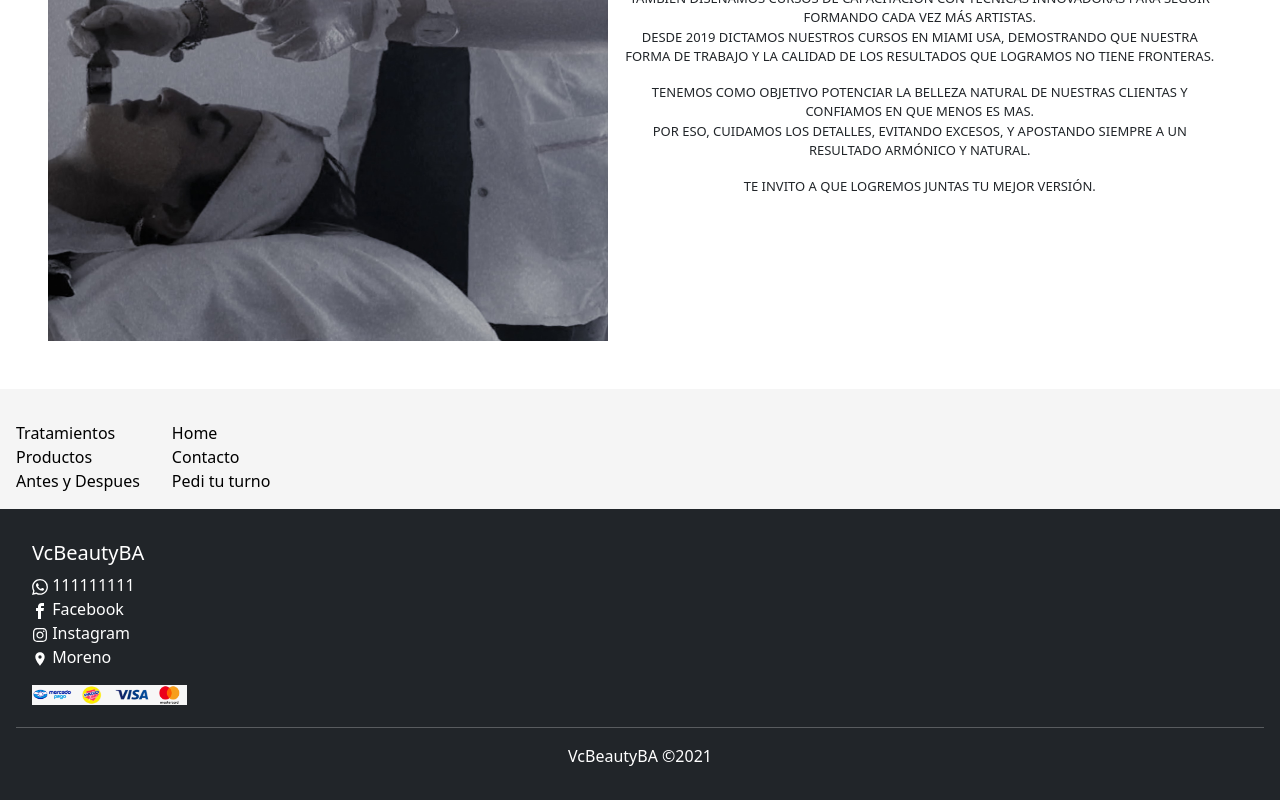
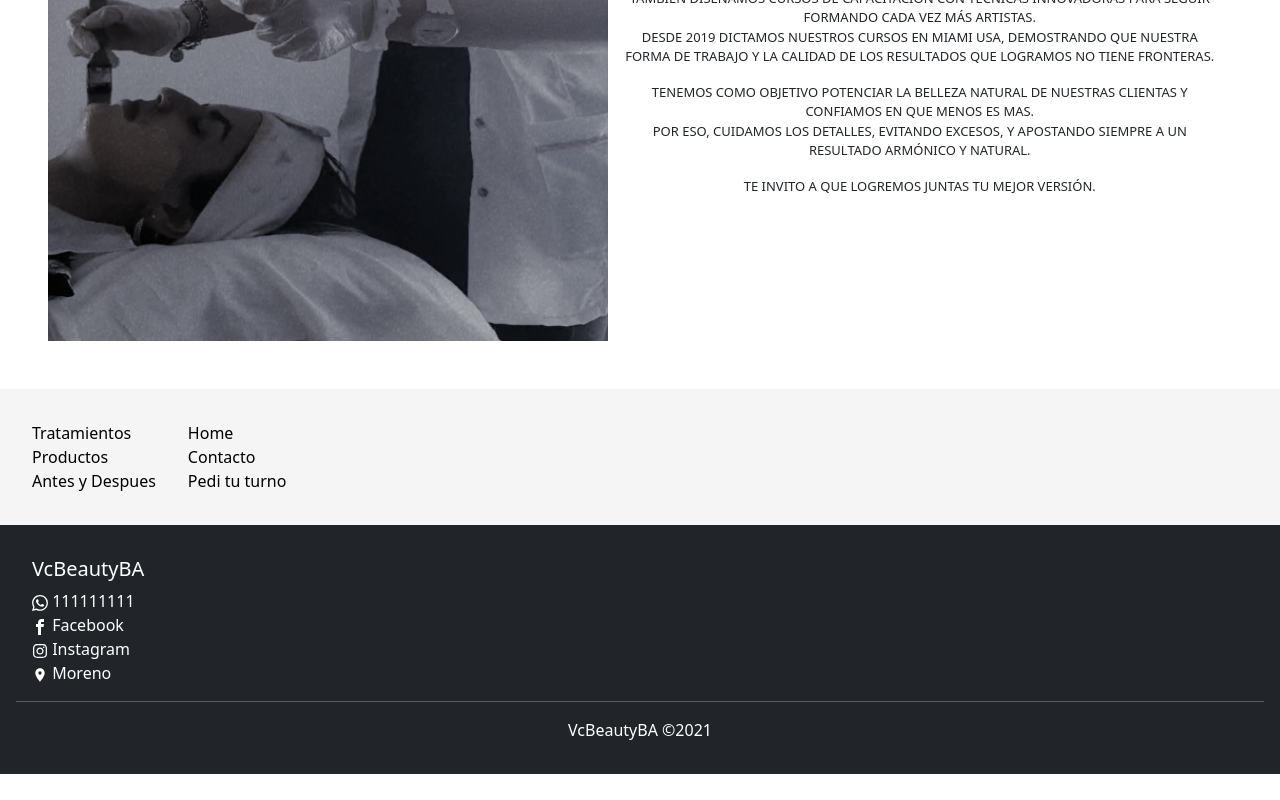
Before and after one commit to DanMartinez01/VcBeautyBA, a Next.js app: page /InfoSection/InfoSection in a window 1280 px wide. Shown: the part 2288-3088 px from the top of the page. After the commit the page ends 3062 px from the top, so only its background shows below. Built offline with nearby package versions, Linux system fonts and the light colour scheme.

Commit message:
Change Footer and InfoSection padding.

```diff
--- a/pages/Footer/Footer.js
+++ b/pages/Footer/Footer.js
@@ -7,10 +7,10 @@ import { MdLocationOn } from 'react-icons/md';
 import { FaInstagram } from 'react-icons/fa';
 
 
-import visa from '../Assets/visa.png';
-import mastercard from '../../pages/Assets/mastercard.png';
-import mercadopago from '../../pages/Assets/mercadopago.png';
-import pagofacil from '../../pages/Assets/pagofacil.png';
+// import visa from '../Assets/visa.png';
+// import mastercard from '../../pages/Assets/mastercard.png';
+// import mercadopago from '../../pages/Assets/mercadopago.png';
+// import pagofacil from '../../pages/Assets/pagofacil.png';
 
 export const Footer = () => {
     return (
@@ -42,7 +42,7 @@ export const Footer = () => {
                         </li>
                     </ui>
                 </div>
-                <div className={styles.payments}>
+                {/* <div className={styles.payments}>
                     <Image className={styles.paymentIcon}
                         alt="mercado pago"
                         src={mercadopago}
@@ -68,7 +68,7 @@ export const Footer = () => {
                         width="35px"
                         height="20px"
                     />
-                </div>
+                </div> */}
             </div>
             <hr />
             <div>
--- a/pages/InfoSection/InfoSection.module.css
+++ b/pages/InfoSection/InfoSection.module.css
@@ -9,7 +9,7 @@ flex-direction: row;
     text-decoration: none;
     color:black;
     background-color: whitesmoke;
-    padding-top: 1em;
+    padding: 1rem;
     position: relative;
     bottom: 0;
     width: 100%;
```
